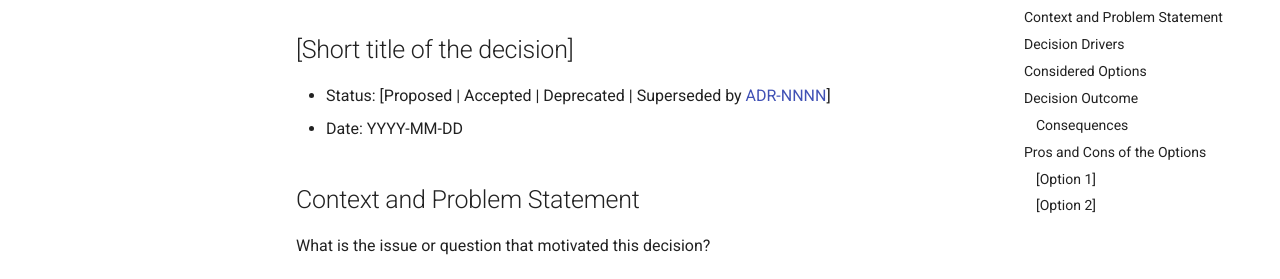
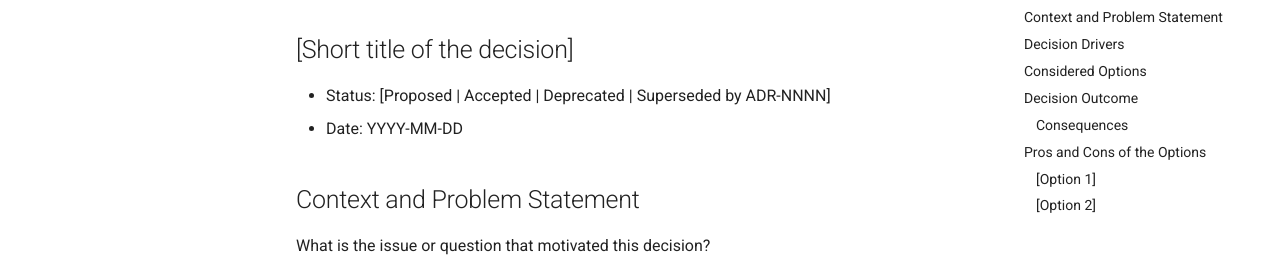
Before and after one commit to lykinsbd/naas, an MkDocs documentation site: the page built from docs/adr/template.md, in a window 1280 px wide and 900 px high. Shown: the part 196-475 px from the top of the window. Built offline with MkDocs 1.6.1 and Material for MkDocs 9.7.7, drawn with Linux system fonts in a browser that asks for light colours; comment, search, counter and statistics services are not loaded; part of the change alters nothing that is shown.

```diff
--- a/docs/adr/template.md
+++ b/docs/adr/template.md
@@ -2,7 +2,7 @@
 
 ## [Short title of the decision]
 
-* Status: [Proposed | Accepted | Deprecated | Superseded by [ADR-NNNN](NNNN-title.md)]
+* Status: [Proposed | Accepted | Deprecated | Superseded by ADR-NNNN]
 * Date: YYYY-MM-DD
 
 ## Context and Problem Statement
```
